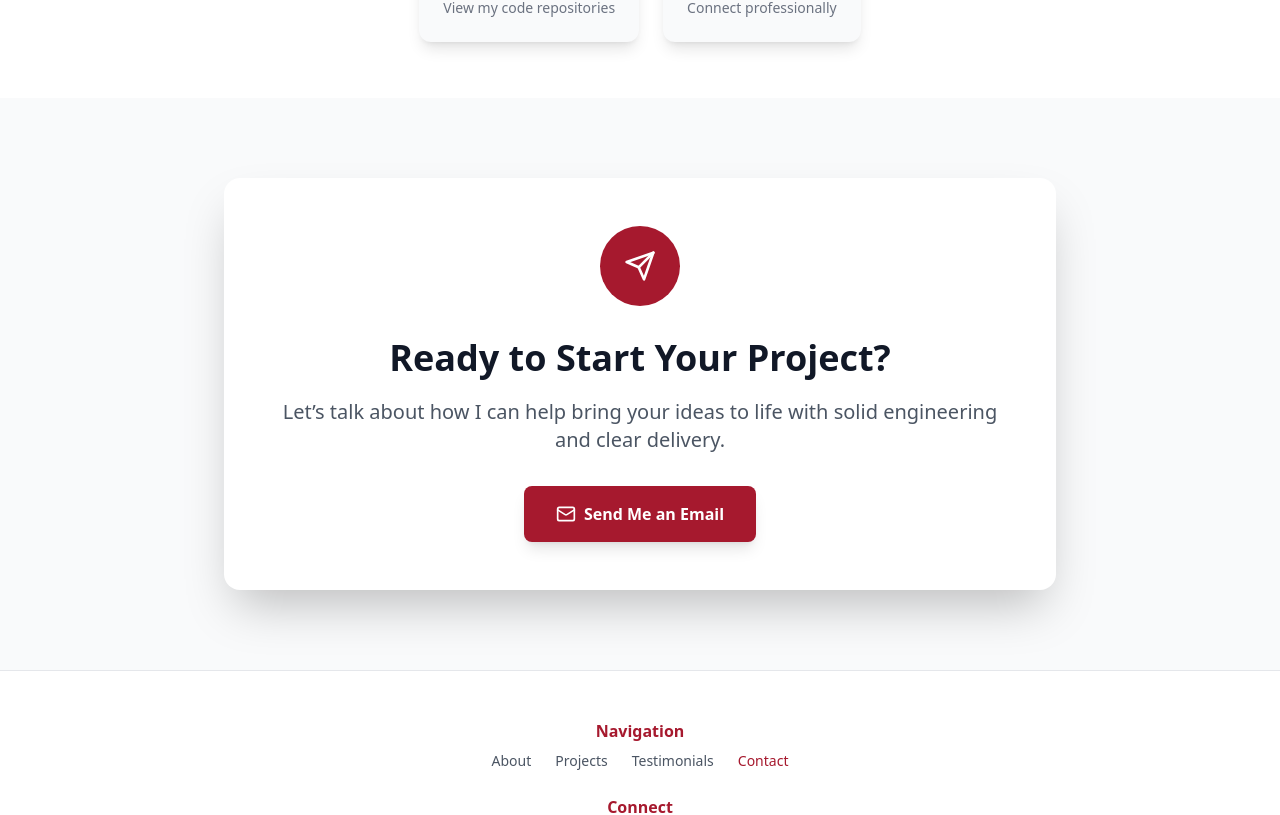
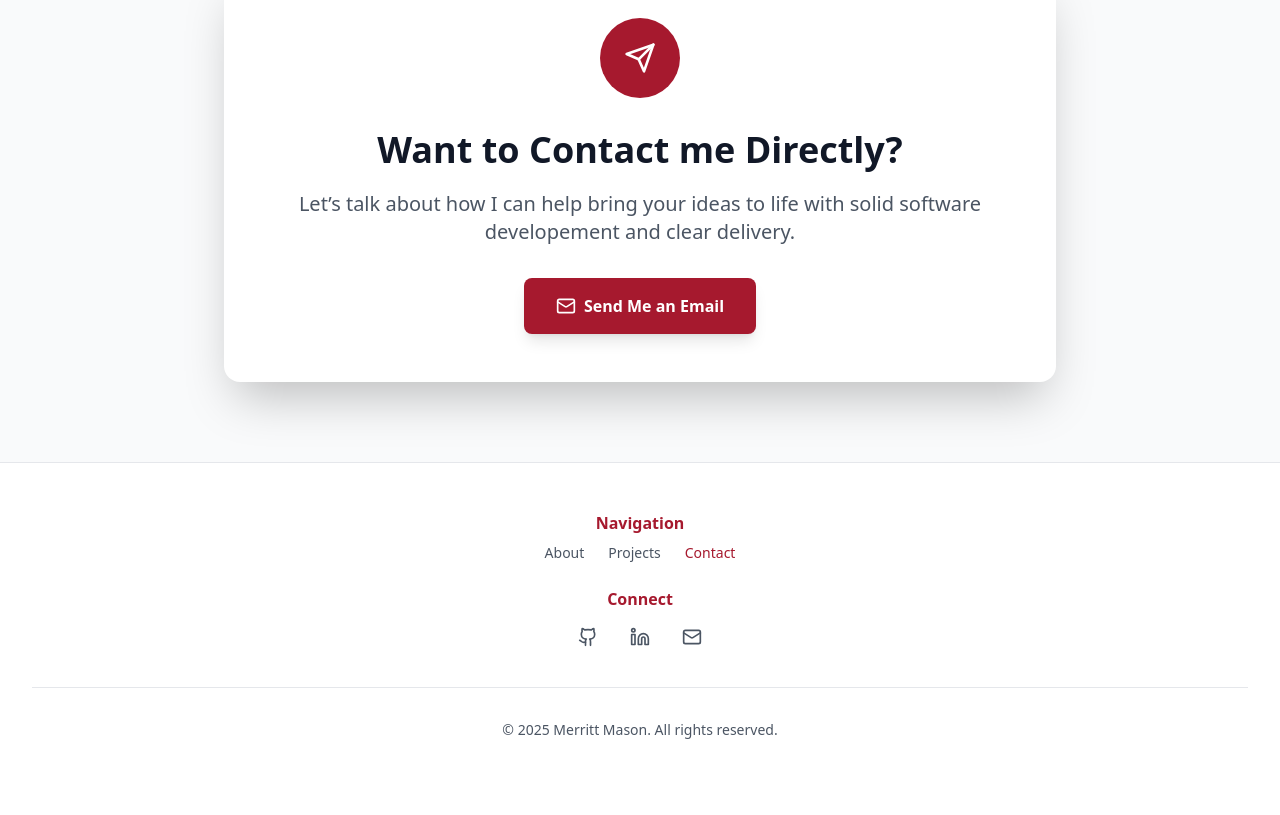
Before and after one commit to merrittcmason/merrittmason.com, a React (Vite) app: page /contact in a window 1280 px wide. Shown: the part 750-1565 px from the top of the page. After the commit the page ends 1538 px from the top, so only its background shows below. Built offline with nearby package versions, Linux system fonts and the light colour scheme.

Commit message:
Quality of life improvements

```diff
--- a/src/components/Footer.tsx
+++ b/src/components/Footer.tsx
@@ -11,7 +11,7 @@ export const Footer: React.FC = () => {
   const navItems = [
     { path: '/', label: 'About' },
     { path: '/projects', label: 'Projects' },
-    { path: '/testimonials', label: 'Testimonials' },
+    //{ path: '/testimonials', label: 'Testimonials' },
     { path: '/contact', label: 'Contact' },
   ];
 
--- a/src/pages/About.tsx
+++ b/src/pages/About.tsx
@@ -128,7 +128,7 @@ export const About: React.FC = () => {
                   whileTap={{ scale: 0.95 }}
                 >
                   <Download size={20} className="mr-2" />
-                  Download Resume
+                  View Resume
                 </motion.a>
 
                 <motion.a
--- a/src/pages/Contact.tsx
+++ b/src/pages/Contact.tsx
@@ -7,27 +7,26 @@ export const Contact: React.FC = () => {
   const { isDarkMode } = useTheme();
 
   const contactInfo = [
-    {
+   /* {
       icon: <Mail className="w-6 h-6" />,
       label: "Email",
       value: "contact@merrittmason.com",
       href: "mailto:contact@merrittmason.com"
     },
+
     {
       icon: <Phone className="w-6 h-6" />,
       label: "Phone",
       value: "+1 (704) 918-5752",
       href: "tel:+17049185752"
     },
-/*
     {
       icon: <MapPin className="w-6 h-6" />,
       label: "Location",
       value: "Charlotte, NC",
       href: "https://maps.google.com/?q=Charlotte,NC"
     }
- */
-
+      */
   ];
 
   const socialLinks = [
@@ -171,11 +170,11 @@ export const Contact: React.FC = () => {
             </motion.div>
 
             <h2 className={`text-3xl sm:text-4xl font-bold mb-5 ${isDarkMode ? 'text-white' : 'text-gray-900'}`}>
-              Ready to Start Your Project?
+              Want to Contact me Directly?
             </h2>
 
             <p className={`text-lg sm:text-xl mb-8 ${isDarkMode ? 'text-gray-300' : 'text-gray-600'}`}>
-              Let’s talk about how I can help bring your ideas to life with solid engineering and clear delivery.
+              Let’s talk about how I can help bring your ideas to life with solid software developement and clear delivery.
             </p>
 
             <motion.a
```
